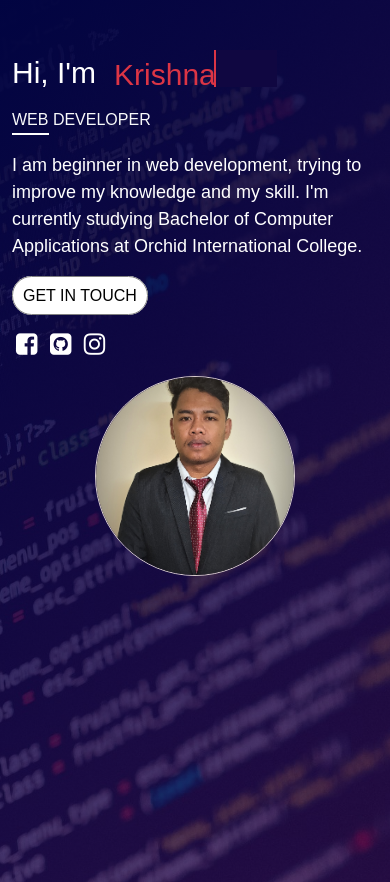
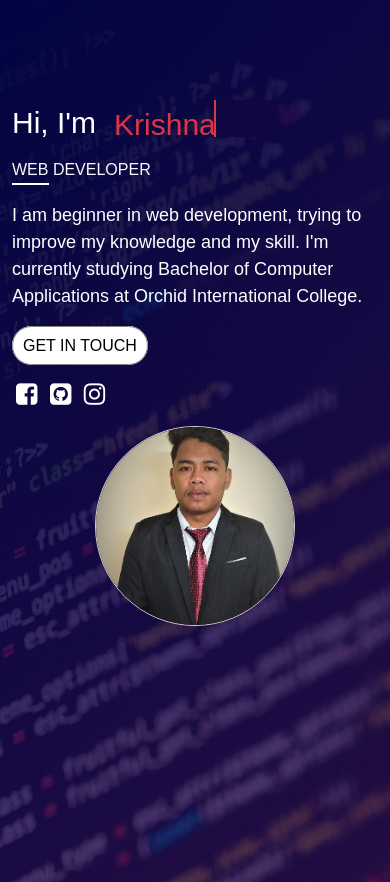
Before and after one commit to krishna-bahadur/protfolio, a PHP site: page / in a window 390 px wide. Shown: the top 882 px of the page. Run offline with PHP 8.4, Linux system fonts and the light colour scheme.

Commit message:
first commit

```diff
--- a/style.css
+++ b/style.css
@@ -124,6 +124,6 @@ body {
 @media only screen and (max-width: 600px) {
     .p {
         min-height: auto;
-        margin-top: 50px;
+        margin-top: 100px;
     }
 }
```
